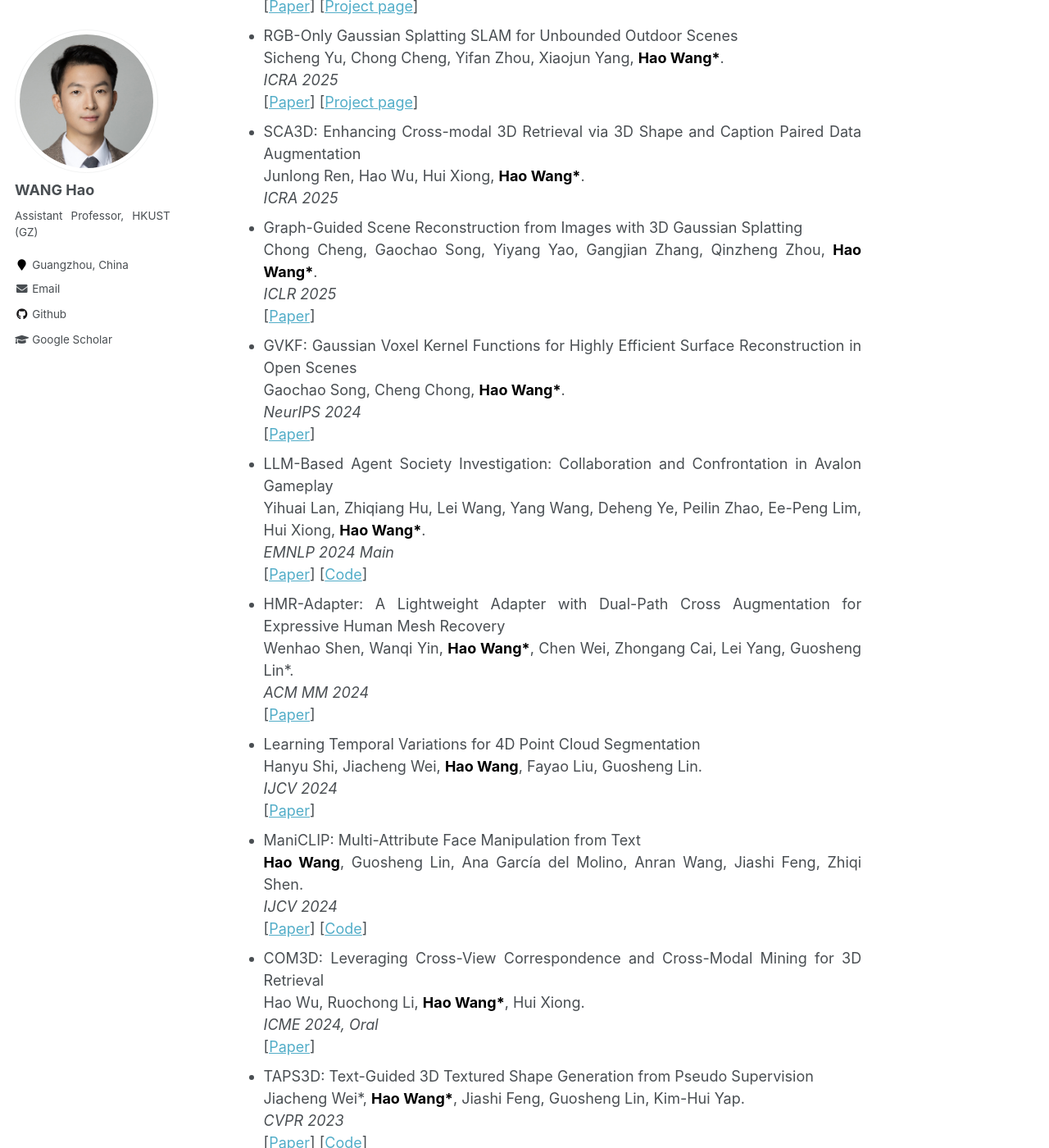
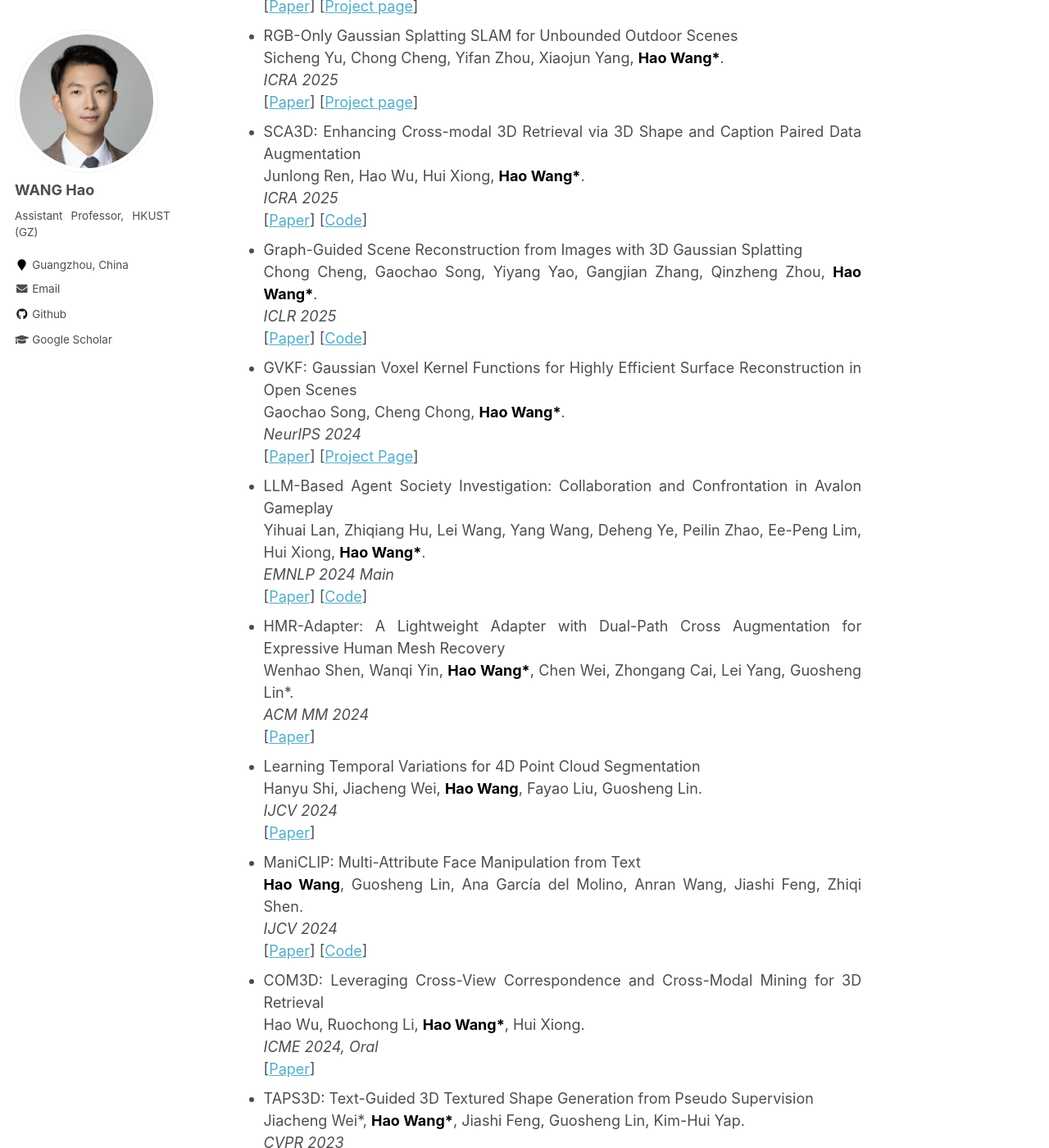
Before and after one commit to hwang1996/hwang1996.github.io, a Jekyll site: the page built from _pages/about.md, in a window 1280 px wide and 1400 px high, scrolled down 2638 px. Shown: the whole window at 82% size. Built offline with Jekyll 4.4.1, drawn with Linux system fonts in a browser that asks for light colours; some of the changed lines change nothing that is shown.

Commit message:
2025.12.10

```diff
--- a/_pages/about.md
+++ b/_pages/about.md
@@ -52,8 +52,8 @@ Please check my [recruitment page](https://wanghao.tech/recruitment/). -->
   flex-wrap: wrap;
   gap: 1rem;
   width: 100%;
-  margin: 0 auto;  /* 添加这行 */
-  max-width: 900px;  /* 添加这行 */
+  margin: 0 0 1.5rem 0;
+  padding: 0;  /* 添加这行 */
 }
 .projects-grid .project-card {
   width: calc((100% - 1rem) / 2);
@@ -94,9 +94,9 @@ Please check my [recruitment page](https://wanghao.tech/recruitment/). -->
 .filter-buttons {
   display: flex;
   gap: 0.8rem;
-  margin: 0 auto 1.5rem auto;  /* 改为 auto 居中 */
+  margin: 0 0 1.5rem 0;
   width: 100%;
-  max-width: 900px;  /* 添加这行，与正文宽度保持一致 */
+  padding: 0;  /* 添加这行 */
 }
 
 /* 按钮样式 */
@@ -368,6 +368,7 @@ document.addEventListener('DOMContentLoaded', function () {
   Junlong Ren, Hao Wu, Hui Xiong,
   <strong><font color="black">Hao Wang*</font></strong>.
   <br/><i>ICRA 2025</i> <br>
+  [<a href="https://arxiv.org/abs/2502.19128">Paper</a>] [<a href="https://github.com/3DAgentWorld/SCA3D">Code</a>]
 </li>
 
 <li>
@@ -376,7 +377,7 @@ document.addEventListener('DOMContentLoaded', function () {
   Chong Cheng, Gaochao Song, Yiyang Yao, Gangjian Zhang, Qinzheng Zhou,
   <strong><font color="black">Hao Wang*</font></strong>.
   <br/><i>ICLR 2025</i> <br>
-  [<a href="https://openreview.net/forum?id=56vHbnk35S">Paper</a>]
+  [<a href="https://openreview.net/forum?id=56vHbnk35S">Paper</a>] [<a href="https://github.com/3DAgentWorld/GraphGS">Code</a>]
 </li>
 
 <li>
@@ -385,7 +386,7 @@ document.addEventListener('DOMContentLoaded', function () {
   Gaochao Song, Cheng Chong,
   <strong><font color="black">Hao Wang*</font></strong>.
   <br/><i>NeurIPS 2024</i> <br>
-  [<a href="https://openreview.net/forum?id=56vHbnk35S">Paper</a>]
+  [<a href="https://openreview.net/forum?id=56vHbnk35S">Paper</a>] [<a href="https://3dagentworld.github.io/gvkf/">Project Page</a>]
 </li>
 
 <li>
```
